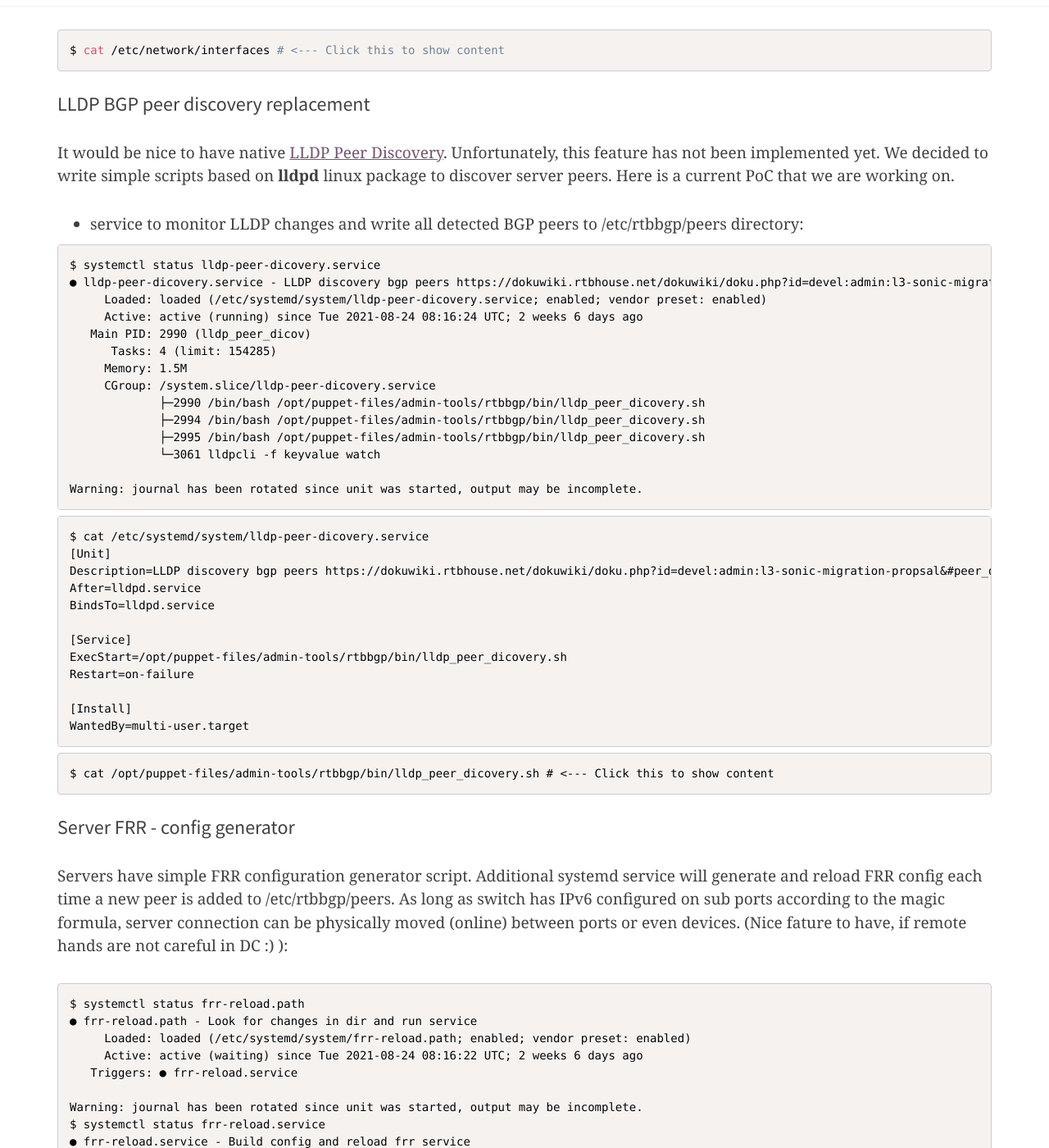
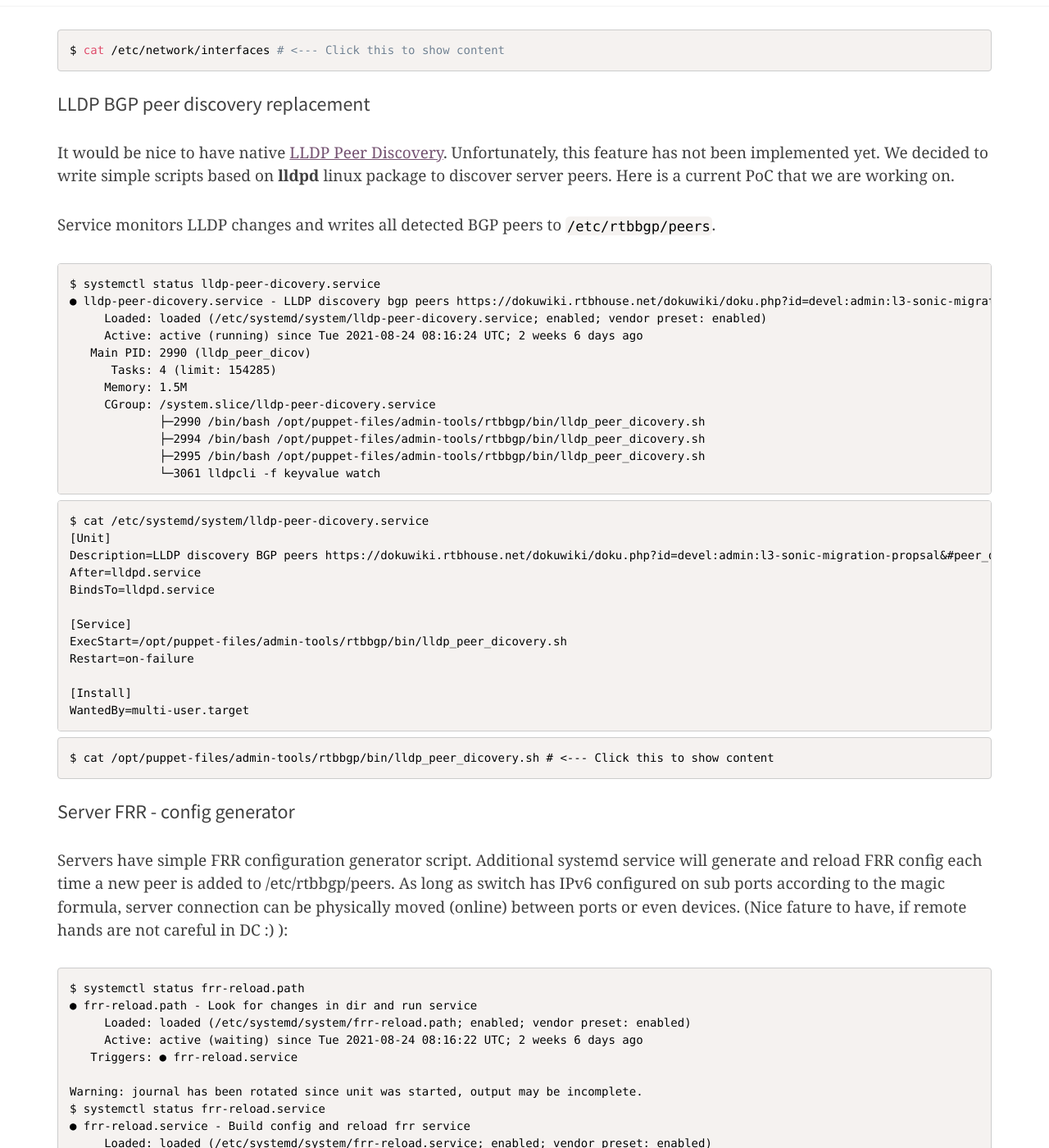
Before and after one commit to RTBHOUSE/techblog, a Jekyll site: the page built from _posts/2021-11-25-L2-EVPN-to-L3-concept-part2.markdown, in a window 1280 px wide and 1400 px high, scrolled down 9666 px. Shown: the whole window at 82% size. Built offline with Jekyll 4.4.1, drawn with Linux system fonts in a browser that asks for light colours; nearby versions of some CDN libraries; comment, search, counter and statistics services are not loaded.

Commit message:
Update 2021-11-25-L2-EVPN-to-L3-concept-part2.markdown

````diff
--- a/_posts/2021-11-25-L2-EVPN-to-L3-concept-part2.markdown
+++ b/_posts/2021-11-25-L2-EVPN-to-L3-concept-part2.markdown
@@ -642,7 +642,7 @@ It would be nice to have native [LLDP Peer Discovery](https://datatracker.ietf.o
 Unfortunately, this feature has not been implemented yet. We decided to write simple scripts based on **lldpd** linux package
 to discover server peers. Here is a current PoC that we are working on.
 
-  - service to monitor LLDP changes and write all detected BGP peers to /etc/rtbbgp/peers directory:
+Service monitors LLDP changes and writes all detected BGP peers to `/etc/rtbbgp/peers`.
 
 ```
 $ systemctl status lldp-peer-dicovery.service
@@ -657,14 +657,12 @@ $ systemctl status lldp-peer-dicovery.service
              ├─2994 /bin/bash /opt/puppet-files/admin-tools/rtbbgp/bin/lldp_peer_dicovery.sh
              ├─2995 /bin/bash /opt/puppet-files/admin-tools/rtbbgp/bin/lldp_peer_dicovery.sh
              └─3061 lldpcli -f keyvalue watch
-
-Warning: journal has been rotated since unit was started, output may be incomplete.
 ```
 
 ```
 $ cat /etc/systemd/system/lldp-peer-dicovery.service
 [Unit]
-Description=LLDP discovery bgp peers https://dokuwiki.rtbhouse.net/dokuwiki/doku.php?id=devel:admin:l3-sonic-migration-propsal&#peer_discovery
+Description=LLDP discovery BGP peers https://dokuwiki.rtbhouse.net/dokuwiki/doku.php?id=devel:admin:l3-sonic-migration-propsal&#peer_discovery
 After=lldpd.service
 BindsTo=lldpd.service
 
@@ -701,7 +699,7 @@ if [[ "$line" =~ port.descr=Ethernet([0-9]+)$ ]]
 then
   PORTNR="${BASH_REMATCH[1]}"
 
-  for VLAN in $( cat   /proc/net/vlan/config  |  cut -f 2 -d '|' | grep -o -P '\d+' | sort | uniq )
+  for VLAN in $( cat /proc/net/vlan/config | cut -f 2 -d '|' | grep -o -P '\d+' | sort | uniq )
   do
     peer_ipv6="fc00:0:${VLAN}:$(( ${PORTNR} + ( $SWNR * 1000 ) ))::1"
     echo "Found: SWNR=$SWNR PORTNR=$PORTNR peer_ipv6=$peer_ipv6"
````
Also changed, not shown: other parts of _posts/2021-11-25-L2-EVPN-to-L3-concept-part2.markdown (+2 -2 lines).
